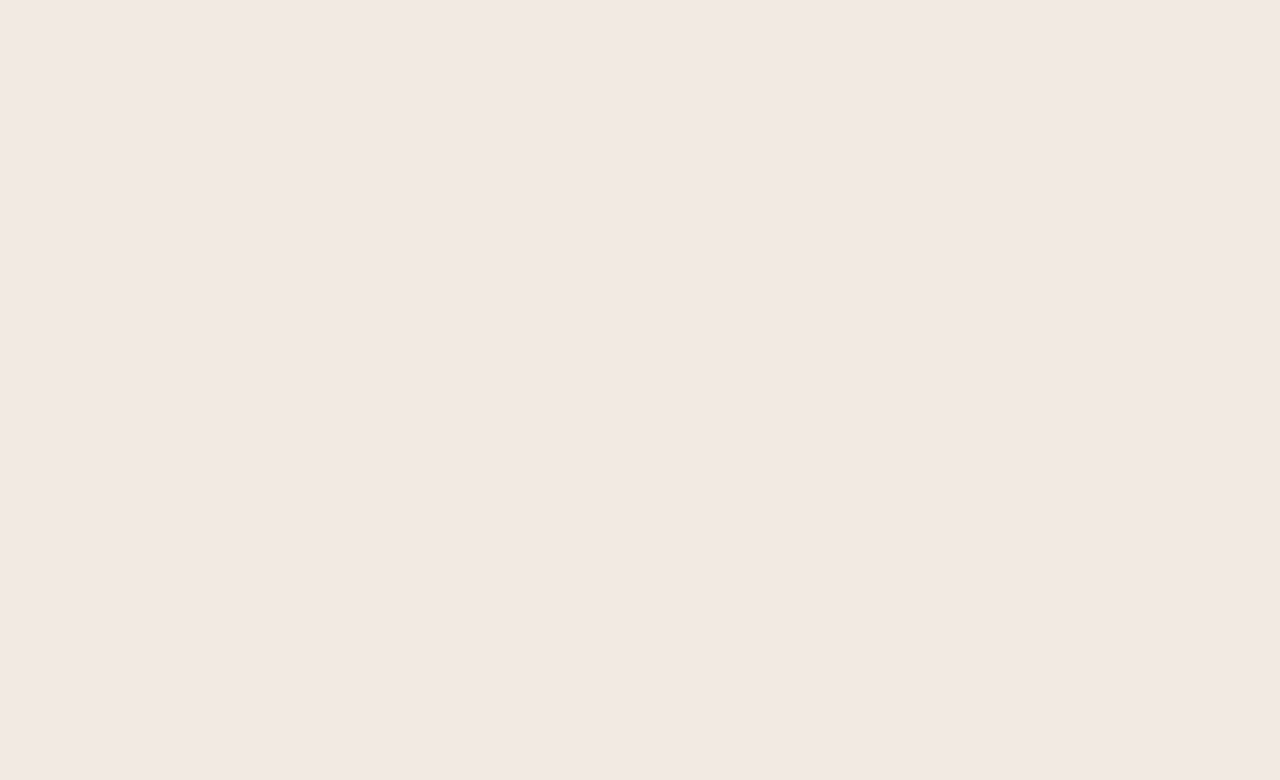
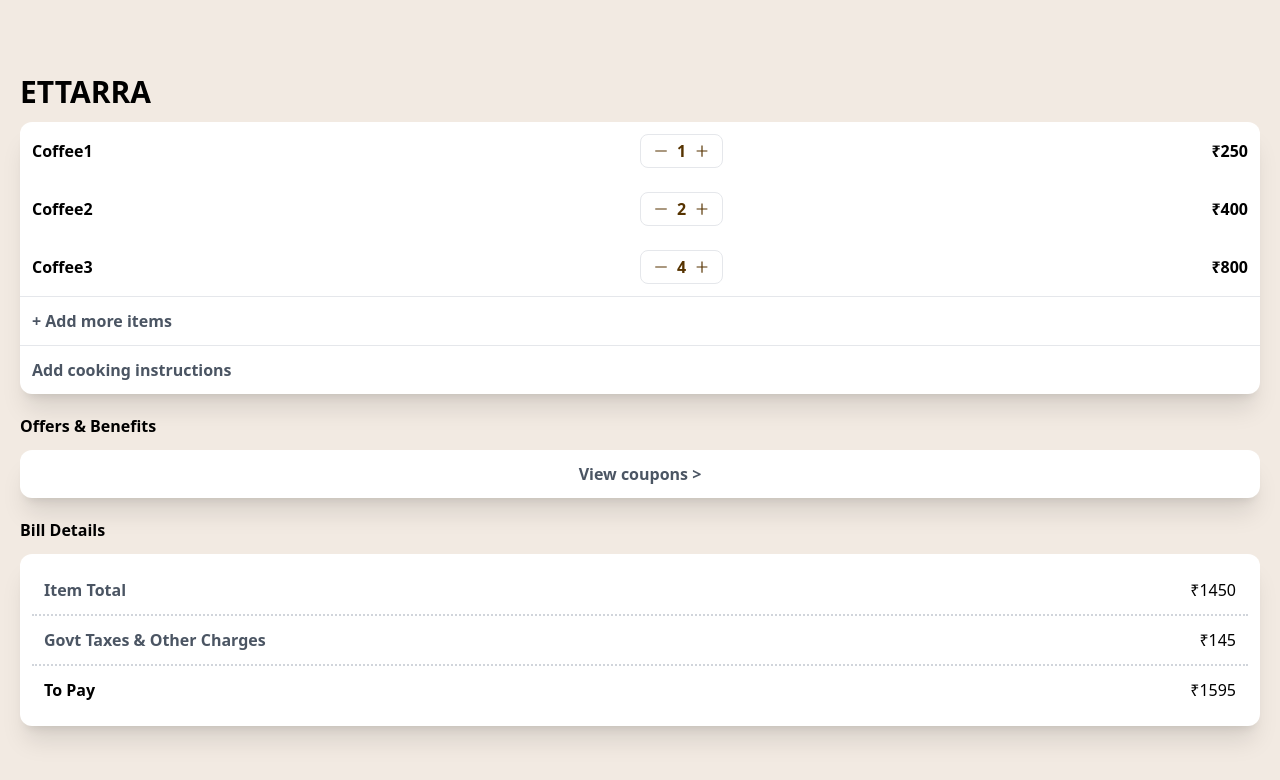
Before and after one commit to Anurag-Raut/djcsi_Unenthusiasts, a React (Create React App) app in the folder client/: page /bill in a window 1280 px wide. Before the commit this address had no page. Shown: the top 780 px of the page. Built offline with nearby package versions, Linux system fonts and the light colour scheme.

Commit message:
bill page done

```diff
--- a/client/src/App.js
+++ b/client/src/App.js
@@ -4,6 +4,7 @@ import { Login } from "./Components/Account/Login";
 import { Signup } from "./Components/Account/Signup";
 import { BrowserRouter as Router, Route, Routes } from "react-router-dom";
 import { Ordering } from "./Components/Home/Ordering";
+import { Bill } from "./Components/Bill";
 
 function App() {
   return (
@@ -15,6 +16,7 @@ function App() {
           <Route element={<Login />} exact path="/login" />
           <Route element={<Signup />} exact path="/signup" />
           <Route element={<Ordering />} exact path="/ordering" />
+          <Route element={<Bill />} exact path="/bill" />
         </Routes>
       </h1>
     </Router>
--- /dev/null
+++ b/client/src/Components/Bill.jsx
@@ -0,0 +1,107 @@
+import React from "react";
+import { Row } from "./Bill/Row";
+
+export const Bill = () => {
+  const billItems = [
+    {
+      id: 1,
+      name: "Coffee1",
+      price: 250,
+      quantity: 1,
+    },
+    {
+      id: 2,
+      name: "Coffee2",
+      price: 200,
+      quantity: 2,
+    },
+
+    {
+      id: 3,
+      name: "Coffee3",
+      price: 200,
+      quantity: 4,
+    },
+  ];
+
+  const totalBill = billItems.reduce(
+    (acc, billItem) => acc + billItem.price * billItem.quantity,
+    0
+  );
+
+  return (
+    <div className="flex min-h-screen flex-col justify-center items-center gap-5">
+      <div className="flex flex-col gap-3">
+        <h1 className="px-5 w-screen font-semibold font text-3xl">ETTARRA</h1>
+        <div className="px-5 w-screen">
+          <div className="bg-white shadow-xl rounded-xl">
+            {billItems.map((billItem) => (
+              <Row
+                name={billItem.name}
+                quantity={billItem.quantity}
+                price={billItem.price}
+              />
+            ))}
+            <div className="flex w-full justify-between items-center">
+              <p className="font-semibold text-gray-600 border-y w-full p-3">
+                + Add more items
+              </p>
+            </div>
+            <div className="flex w-full justify-between items-center">
+              <p className="font-semibold text-gray-600 w-full p-3">
+                Add cooking instructions
+              </p>
+            </div>
+          </div>
+        </div>
+      </div>
+      {/* coupons below */}
+      <div className="flex flex-col gap-3">
+        <h1 className="px-5 w-screen font-semibold font text-base">
+          Offers & Benefits
+        </h1>
+        <div className="px-5 w-screen">
+          <div className="bg-white shadow-xl rounded-xl">
+            <div className="flex w-full justify-center items-center">
+              <p className="font-semibold text-gray-600 p-3">
+                View coupons {">"}
+              </p>
+            </div>
+          </div>
+        </div>
+      </div>
+      {/* total bill below */}
+      <div className="flex flex-col gap-3">
+        <h1 className="px-5 w-screen font-semibold font text-base">Bill Details</h1>
+        <div className="px-5 w-screen">
+          <div className="bg-white shadow-xl p-3 rounded-xl">
+            <div className="flex w-full justify-between border-b-2 border-gray-300 border-dotted items-center">
+              <p className="font-semibold text-gray-600  w-full p-3">
+                Item Total
+              </p>
+              <p className="p-3">
+                ₹{totalBill}
+              </p>
+            </div>
+            <div className="flex w-full justify-between border-b-2 border-gray-300 border-dotted items-center">
+              <p className="font-semibold text-gray-600  w-full p-3">
+                Govt Taxes & Other Charges
+              </p>
+              <p className="p-3">
+                ₹{totalBill/10}
+              </p>
+            </div>
+            <div className="flex w-full justify-between  items-center">
+              <p className="font-bold text-black  w-full p-3">
+                To Pay
+              </p>
+              <p className="p-3">
+                ₹{totalBill + totalBill/10}
+              </p>
+            </div>
+          </div>
+        </div>
+      </div>
+    </div>
+  );
+};
--- /dev/null
+++ b/client/src/Components/Bill/Row.jsx
@@ -0,0 +1,21 @@
+import React from 'react'
+import {AiOutlinePlus} from 'react-icons/ai'
+import {AiOutlineMinus} from 'react-icons/ai'
+
+export const Row = (props) => {
+  return (
+    <div className='flex w-full justify-between items-center p-3'>
+        <div className='basis-1/2'>
+            <p className='font-semibold'>{props.name}</p>
+        </div>
+        <div className='basis-1/2 flex items-center justify-between'>
+            <div className='flex gap-2 items-center text-[#563300] p-1 px-3 rounded-lg bg-[#fff] border font-semibold'>
+                <AiOutlineMinus className=''/>
+                {props.quantity}
+                <AiOutlinePlus className=''/>
+            </div>
+            <p className='font-semibold'>₹{props.price*props.quantity}</p>
+        </div>
+    </div>
+  )
+}
--- a/client/src/Components/Home/Ordering.js
+++ b/client/src/Components/Home/Ordering.js
@@ -2,8 +2,10 @@ import React from "react";
 import { IoChevronBackOutline } from "react-icons/io5";
 import { AiOutlineSearch } from "react-icons/ai";
 import { Card } from "./Card";
+import { useNavigate } from "react-router";
 
 export const Ordering = () => {
+    const navigate = useNavigate()
   const [itemsAreThere, setItemsAreThere] = React.useState(true);
 
   return (
@@ -47,9 +49,9 @@ export const Ordering = () => {
       </div>
       {itemsAreThere ? (
         <div className="w-screen flex justify-center absolute bottom-0 z-50 pb-3 px-3">
-          <div className="rounded-full w-screen shadow-xl bg-[#563300] p-3 text-white flex justify-center">
+          <button onClick={()=>navigate("/bill")} className="rounded-full w-screen shadow-xl bg-[#563300] p-3 text-white flex justify-center">
             Bottom Bar
-          </div>
+          </button>
         </div>
       ) : (
         <></>
```
